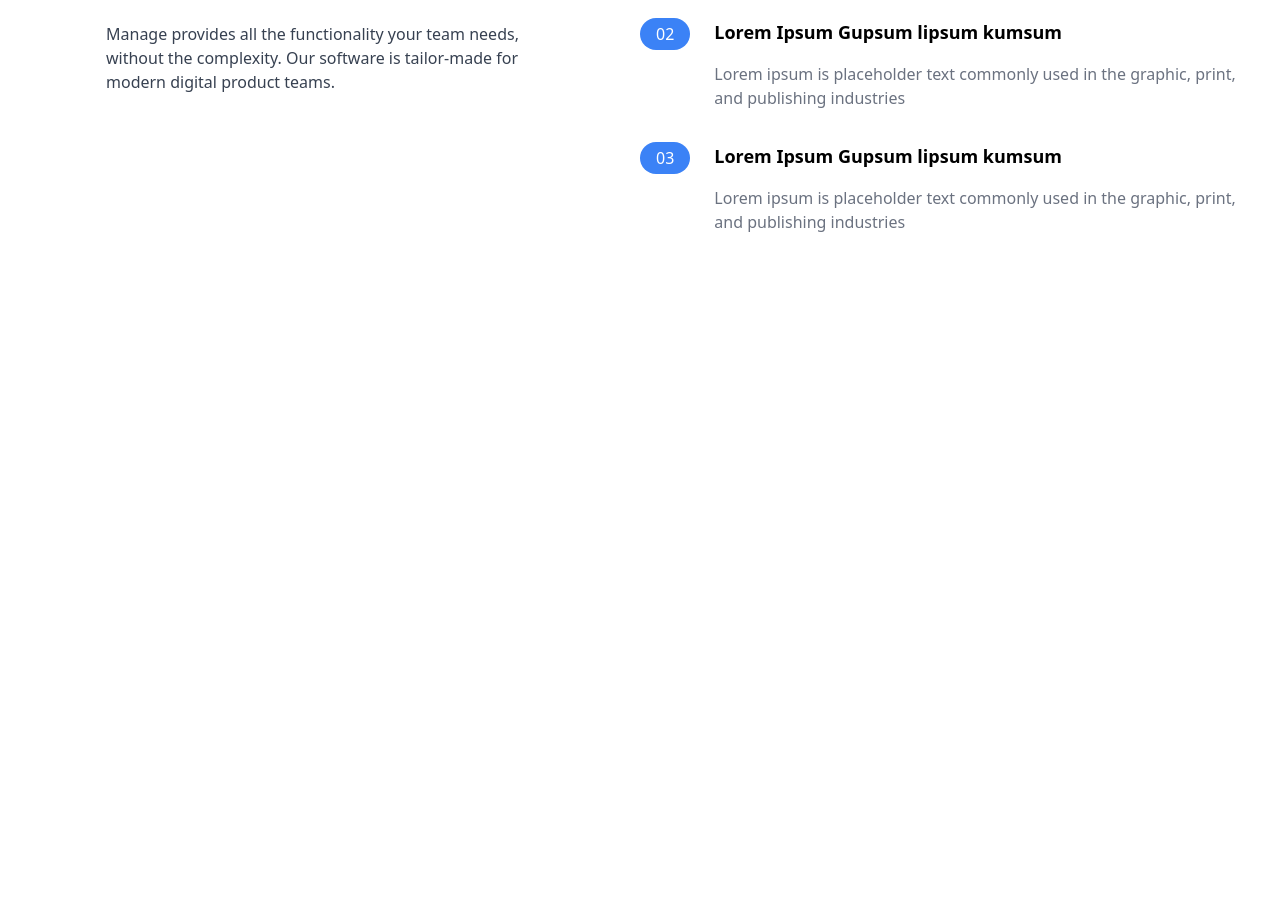
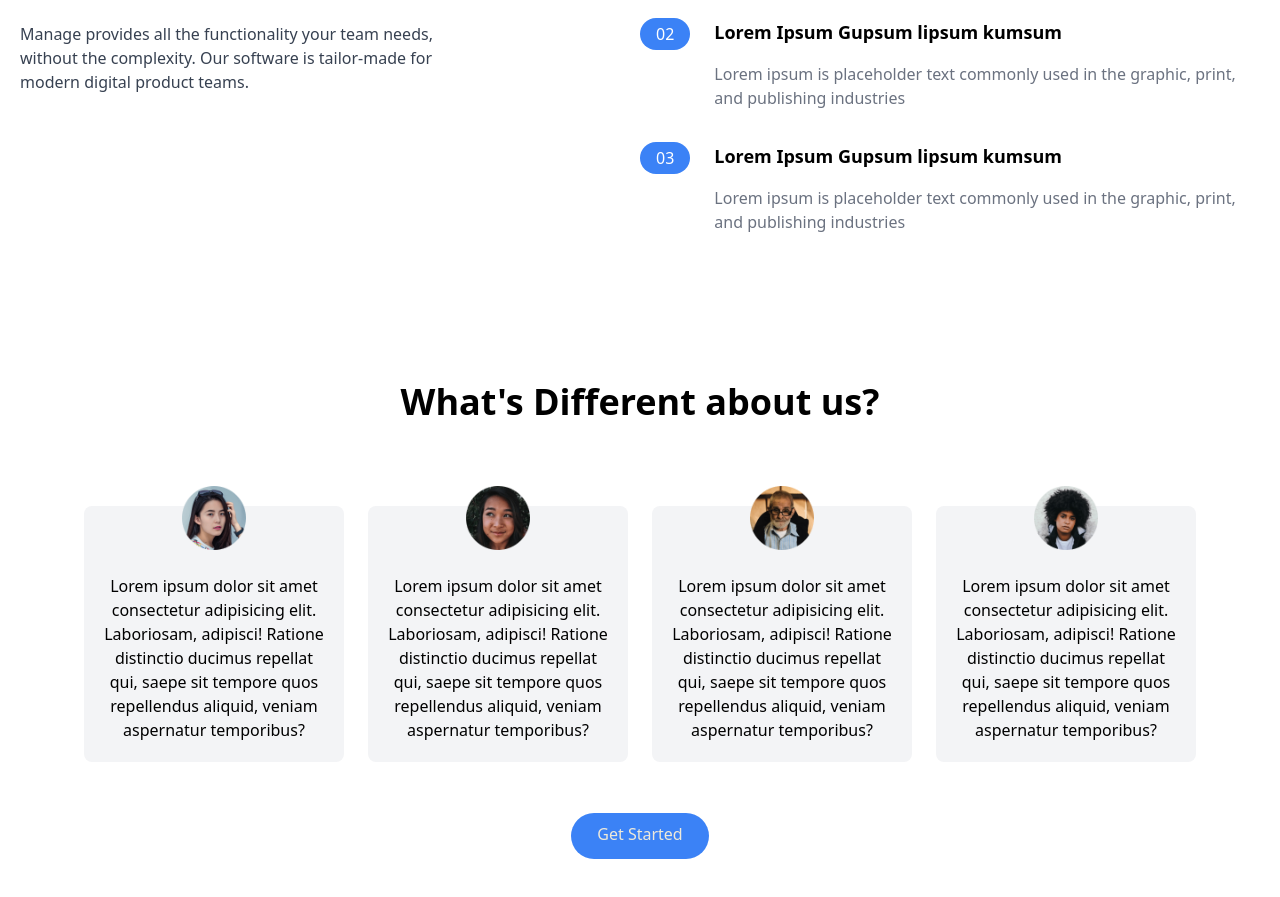
Before and after one commit to MayankBansal12/Tailwind-project, a website: page src/index.html in a window 1280 px wide. Shown: the part 799-1696 px from the top of the page. Before the commit the page ends 1033 px from the top, so only its background shows below. Drawn offline with Linux system fonts and the light colour scheme.

Commit message:
Styled testimonial section

```diff
--- a/src/index.html
+++ b/src/index.html
@@ -60,9 +60,9 @@
 
     <!-- Features Section -->
     <section id="features">
-        <div class="container flex flex-col px-5 mx-auto  mt-10 space-y-12 md:space-y-0 md:flex-row">
+        <div class="container flex flex-col px-5 mx-auto mt-10 space-y-3 md:space-y-0 md:flex-row">
             <!-- Left Item -->
-            <div class="flex flex-col items-center mb-1 space-y-12 md:w-1/2">
+            <div class="flex flex-col items-center md:items-start mb-1 space-y-12 md:w-1/2">
                 <h2 class="max-w-md text-4xl font-bold text-center md:text-start">What's Different about
                     Manage?</h2>
                 <p class="max-w-sm md:max-w-md text-gray-700 text-center md:text-left">
@@ -128,6 +128,46 @@
             </div>
         </div>
     </section>
+
+    <!-- Testimonial Section -->
+    <section id="testimonial">
+        <div class="container max-w-6xl mx-auto p-5 mt-32 text-center">
+            <!-- Heading -->
+            <h2 class="font-bold text-center text-4xl">What's Different about us?</h2>
+            <!-- Testimonials -->
+            <div class="flex flex-col mt-16 md:flex-row md:space-x-6">
+                <div class="flex flex-col items-center my-5 p-5 bg-gray-100 rounded-lg space-y-6 md:w-1/3">
+                    <img src="../img/avatar-anisha.png" alt="profile" class="w-16 -mt-10">
+                    <p>Lorem ipsum dolor sit amet consectetur adipisicing elit. Laboriosam, adipisci! Ratione distinctio
+                        ducimus repellat qui, saepe sit tempore quos repellendus aliquid, veniam aspernatur temporibus?
+                    </p>
+                </div>
+                <div class="flex flex-col items-center my-5 p-5 bg-gray-100 rounded-lg space-y-6 md:w-1/3">
+                    <img src="../img/avatar-ali.png" alt="profile" class="w-16 -mt-10">
+                    <p>Lorem ipsum dolor sit amet consectetur adipisicing elit. Laboriosam, adipisci! Ratione distinctio
+                        ducimus repellat qui, saepe sit tempore quos repellendus aliquid, veniam aspernatur temporibus?
+                    </p>
+                </div>
+                <div class="flex flex-col items-center my-5 p-5 bg-gray-100 rounded-lg space-y-6 md:w-1/3">
+                    <img src="../img/avatar-richard.png" alt="profile" class="w-16 -mt-10">
+                    <p>Lorem ipsum dolor sit amet consectetur adipisicing elit. Laboriosam, adipisci! Ratione distinctio
+                        ducimus repellat qui, saepe sit tempore quos repellendus aliquid, veniam aspernatur temporibus?
+                    </p>
+                </div>
+                <div class="flex flex-col items-center my-5 p-5 bg-gray-100 rounded-lg space-y-6 md:w-1/3">
+                    <img src="../img/avatar-shanai.png" alt="profile" class="w-16 -mt-10">
+                    <p>Lorem ipsum dolor sit amet consectetur adipisicing elit. Laboriosam, adipisci! Ratione distinctio
+                        ducimus repellat qui, saepe sit tempore quos repellendus aliquid, veniam aspernatur temporibus?
+                    </p>
+                </div>
+            </div>
+            <!-- Button -->
+            <div class="my-10">
+                <a href="#"
+                    class="p-3 px-6 pt-2 baseline rounded-full border-2 border-transparent text-secondColor bg-blue-500 hover:bg-blue-600">Get Started</a>
+            </div>
+        </div>
+    </section>
 </body>
 
 </html>
```
Also changed, not shown: css/main.css.
